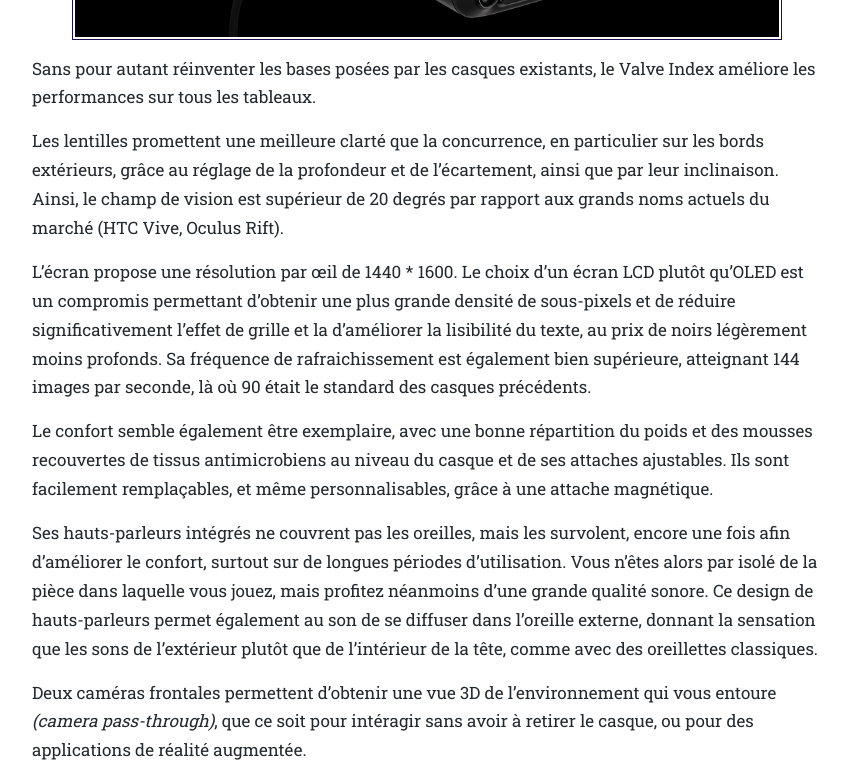
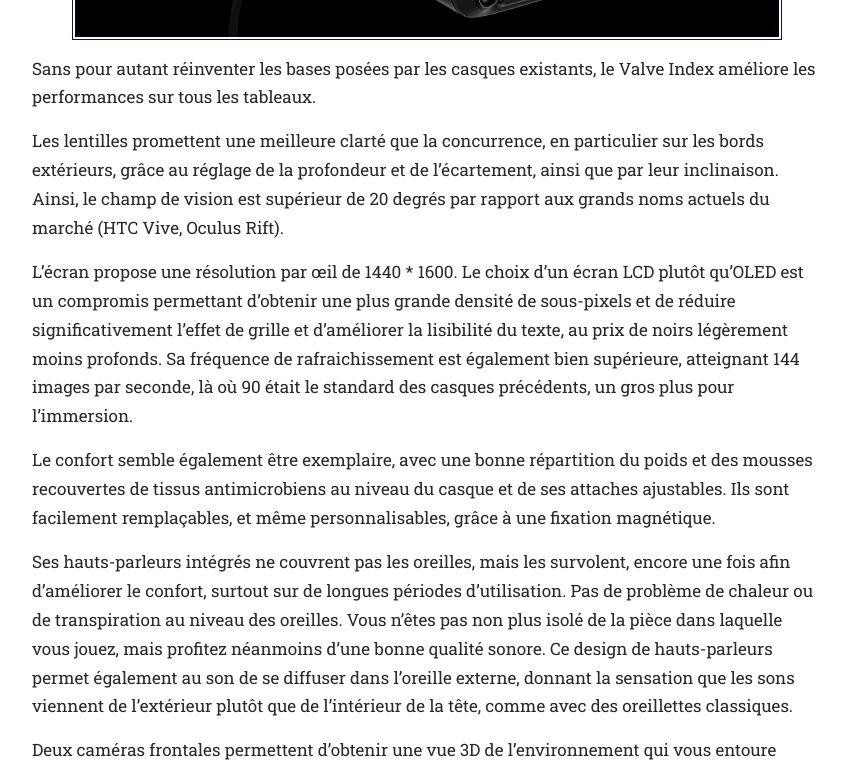
Before and after one commit to matospc/matospc.github.io, a Jekyll site: the page built from _posts/2019-7-9-valve-index.md, in a window 1280 px wide and 1400 px high, scrolled down 1222 px. Shown: the top 769 px of the window, without its empty margins (368-1216 px from the left). Built offline with Jekyll 4.4.1, drawn with Linux system fonts in a browser that asks for light colours; some of the changed text lies outside the part shown.

Commit message:
Corrections mineures dans l'article sur le Valve Index.

```diff
--- a/_posts/2019-7-9-valve-index.md
+++ b/_posts/2019-7-9-valve-index.md
@@ -19,26 +19,24 @@ Sans pour autant réinventer les bases posées par les casques existants, le Val
 
 Les lentilles promettent une meilleure clarté que la concurrence, en particulier sur les bords extérieurs, grâce au réglage de la profondeur et de l'écartement, ainsi que par leur inclinaison. Ainsi, le champ de vision est supérieur de 20 degrés par rapport aux grands noms actuels du marché (HTC Vive, Oculus Rift).
 
-L'écran propose une résolution par œil de 1440 * 1600. Le choix d'un écran LCD plutôt qu'OLED est un compromis permettant d'obtenir une plus grande densité de sous-pixels et de réduire significativement l'effet de grille et la d'améliorer la lisibilité du texte, au prix de noirs légèrement moins profonds. Sa fréquence de rafraichissement est également bien supérieure, atteignant 144 images par seconde, là où 90 était le standard des casques précédents.
+L'écran propose une résolution par œil de 1440 * 1600. Le choix d'un écran LCD plutôt qu'OLED est un compromis permettant d'obtenir une plus grande densité de sous-pixels et de réduire significativement l'effet de grille et d'améliorer la lisibilité du texte, au prix de noirs légèrement moins profonds. Sa fréquence de rafraichissement est également bien supérieure, atteignant 144 images par seconde, là où 90 était le standard des casques précédents, un gros plus pour l'immersion.
 
-Le confort semble également être exemplaire, avec une bonne répartition du poids et des mousses recouvertes de tissus antimicrobiens au niveau du casque et de ses attaches ajustables. Ils sont facilement remplaçables, et même personnalisables, grâce à une attache magnétique.
+Le confort semble également être exemplaire, avec une bonne répartition du poids et des mousses recouvertes de tissus antimicrobiens au niveau du casque et de ses attaches ajustables. Ils sont facilement remplaçables, et même personnalisables, grâce à une fixation magnétique.
 
-Ses hauts-parleurs intégrés ne couvrent pas les oreilles, mais les survolent, encore une fois afin d'améliorer le confort, surtout sur de longues périodes d'utilisation. Vous n'êtes alors par isolé de la pièce dans laquelle vous jouez, mais profitez néanmoins d'une grande qualité sonore. Ce design de hauts-parleurs permet également au son de se diffuser dans l'oreille externe, donnant la sensation que les sons de l'extérieur plutôt que de l'intérieur de la tête, comme avec des oreillettes classiques.
+Ses hauts-parleurs intégrés ne couvrent pas les oreilles, mais les survolent, encore une fois afin d'améliorer le confort, surtout sur de longues périodes d'utilisation. Pas de problème de chaleur ou de transpiration au niveau des oreilles. Vous n'êtes pas non plus isolé de la pièce dans laquelle vous jouez, mais profitez néanmoins d'une bonne qualité sonore. Ce design de hauts-parleurs permet également au son de se diffuser dans l'oreille externe, donnant la sensation que les sons viennent de l'extérieur plutôt que de l'intérieur de la tête, comme avec des oreillettes classiques.
 
 Deux caméras frontales permettent d'obtenir une vue 3D de l'environnement qui vous entoure _(camera pass-through)_, que ce soit pour intéragir sans avoir à retirer le casque, ou pour des applications de réalité augmentée.
 
 <!-- pass through -->
 <iframe src="https://www.youtube.com/embed/gzaVY8esYKg" frameborder="0" allow="accelerometer; autoplay; encrypted-media; gyroscope; picture-in-picture" allowfullscreen></iframe>
 
-Rien de révolutionnaire par contre au niveau des stations de base (qui permettent de délimiter la zone dans laquelle on peut se déplacer), si ce n'est qu'elles augmentent encore un peu la surface maximale : il est maintenant possible d'utiliser le casque dans un carré allant jusqu'à 10 mètres par 10 mètres. De plus, l'Index est compatible avec des stations d'accueil du HTC Vive Pro, ce qui réduit sensiblement la note pour les acquéreurs ayant déjà investi dans ce casque (lui aussi très cher, au demeurant).
+Rien de révolutionnaire par contre au niveau des stations de base (qui permettent de délimiter la zone dans laquelle on peut se déplacer), si ce n'est qu'elles augmentent la surface maximale : il est maintenant possible d'utiliser le casque dans un carré allant jusqu'à 10 mètres par 10 mètres. De plus, l'Index est compatible avec des stations d'accueil du HTC Vive Pro, ce qui réduit sensiblement la note pour les acquéreurs ayant déjà investi dans ce casque (lui aussi très cher, au demeurant).
 
 # Knuckles
 
 ![Valve Index Knuckles](/assets/images/articles/2019/valve-index/valve-index-controllers.jpg)
 
-La plus grande innovation apportée par ce nouveau système vient de ses manettes, qui détectent la position de chaque doigt et de la pression exercée, promettant une expérience bien plus intuitive pour tout ce qui est préhension d'objets virtuels.
-
-Plus de bouton à appuyer pour faire comprendre au jeu qu'on souhaite prendre un objet… On le prend, c'est tout.
+La plus grande innovation apportée par ce nouveau système vient de ses manettes, qui détectent la position de chaque doigt et la pression exercée, promettant une expérience bien plus intuitive pour tout ce qui est préhension d'objets virtuels : plus de bouton à appuyer pour faire comprendre au jeu qu'on souhaite prendre un objet… On le prend, c'est tout.
 
 <!-- Pick up and squish -->
 <iframe src="https://www.youtube.com/embed/PH9xwkTOBEI" frameborder="0" allow="accelerometer; autoplay; encrypted-media; gyroscope; picture-in-picture" allowfullscreen></iframe>
@@ -51,21 +49,22 @@ La manette est plaquée contre la paume par une dragonne afin de la tenir en pla
 <!-- Put it on -->
 <!--<iframe src="https://www.youtube.com/embed/HQbUMhBZzG4" frameborder="0" allow="accelerometer; autoplay; encrypted-media; gyroscope; picture-in-picture" allowfullscreen></iframe>-->
 
-
-Ci-dessous, une vidéo de démonstration du jeu [BONEWORKS](https://store.steampowered.com/app/823500/BONEWORKS/), dont la sortie est prévue cette année, illustre très bien à quel point la manipulation d'objets devient naturelle :
+Ci-dessous, voici une démonstration du jeu [BONEWORKS](https://store.steampowered.com/app/823500/BONEWORKS/), dont la sortie est prévue cette année, illustrant très bien à quel point la manipulation d'objets devient naturelle :
 
 <!-- Boneworks -->
 <iframe src="https://www.youtube.com/embed/2E30vb3bmMc" frameborder="0" allow="accelerometer; autoplay; encrypted-media; gyroscope; picture-in-picture" allowfullscreen></iframe>
 
 # Personnalisation
 
-Une trappe à l'avant du casque contenant un port USB permet d'insérer un module personnalisant les fonctionnalités du casque. Valve a publié les [modèles 3D](https://www.valvesoftware.com/fr/index/deep-dive/extensibility) du casque et des manettes pour faciliter la création d'objets compatibles, typiquement via une imprimante 3D.
+Une trappe à l'avant du casque contenant un port USB permet d'insérer un module pour étendre les fonctionnalités. Valve a publié les [modèles 3D](https://www.valvesoftware.com/fr/index/deep-dive/extensibility) du casque et des manettes pour faciliter la création d'objets compatibles.
 
 Le casque étant jeune et encore peu diffusé, les exemples d'application sont encore rares mais on peut par exemple citer le [RI Blink](https://realityinstruments.com/ri-blink/), un écran frontal pour l'Index, rappelant Daft Punk.
 
+On peut également imprimer soi-même un adpatateur en 3D pour faciliter l'utilisation des manettes avec de grandes mains.
+
 # Adoption
 
-Les premières pré-commandes de l'Index datent du 1er mai 2019. Les premières personnes ayant pré-commandé l'Index l'ont déjà reçu. La casque est en rupture de stock depuis. Les réservations faites maintenant ne seront pas honorées avant fin septembre.
+Les premières pré-commandes de l'Index datent du 1er mai 2019. Malgré une série très limité, les acheteurs les plus rapides l'ont déjà reçu ; le casque est en rupture de stock depuis. Les réservations faites maintenant ne seront pas honorées avant fin septembre.
 
 La plateforme [Steam](https://store.steampowered.com/search/?vrsupport=105) comporte déjà un certain nombre de titres compatibles avec ce nouveau casque :
 
```
